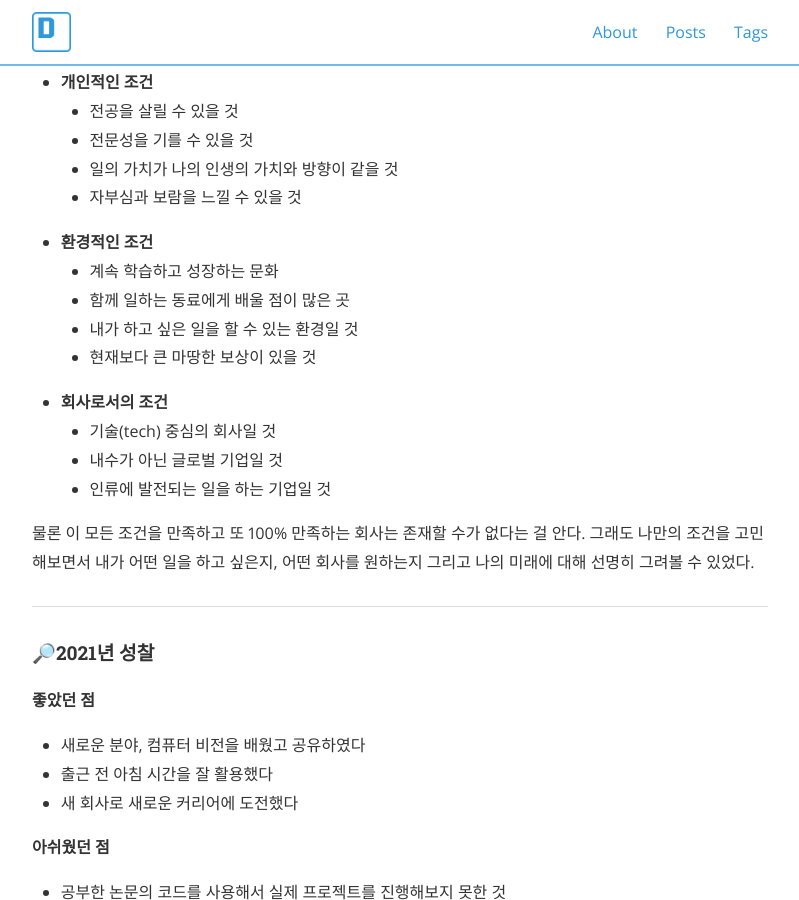
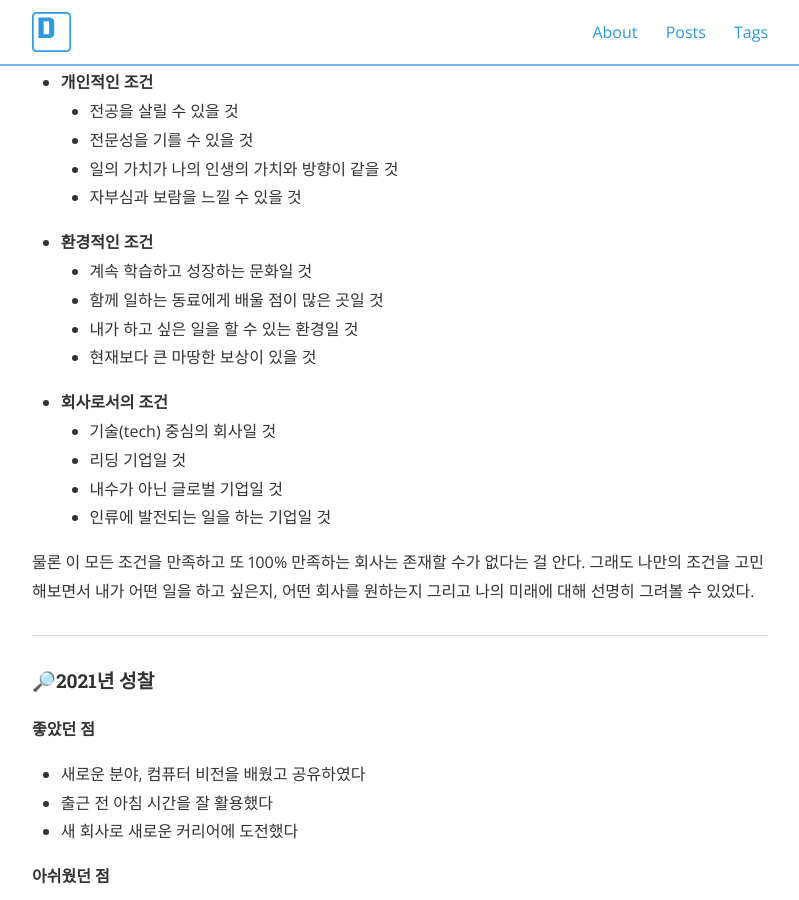
Before and after one commit to danaing/danaing.github.io-old.ver, a Jekyll site: the page built from _posts/2022-01-20-review-2021.md, in a window 1280 px wide and 900 px high, scrolled down 7202 px. Shown: the whole window, without its empty margins (240-1039 px from the left). Built offline with Jekyll 4.4.1, drawn with Linux system fonts in a browser that asks for light colours; nearby versions of some CDN libraries; comment, search, counter and statistics services are not loaded.

Commit message:
Update 2022-01-20-review-2021.md

```diff
--- a/_posts/2022-01-20-review-2021.md
+++ b/_posts/2022-01-20-review-2021.md
@@ -119,12 +119,13 @@ categories: Diary
   - 일의 가치가 나의 인생의 가치와 방향이 같을 것
   - 자부심과 보람을 느낄 수 있을 것
 - **환경적인 조건**
-  - 계속 학습하고 성장하는 문화
-  - 함께 일하는 동료에게 배울 점이 많은 곳
+  - 계속 학습하고 성장하는 문화일 것
+  - 함께 일하는 동료에게 배울 점이 많은 곳일 것
   - 내가 하고 싶은 일을 할 수 있는 환경일 것
   - 현재보다 큰 마땅한 보상이 있을 것
 - **회사로서의 조건**
   - 기술(tech) 중심의 회사일 것
+  - 리딩 기업일 것
   - 내수가 아닌 글로벌 기업일 것
   - 인류에 발전되는 일을 하는 기업일 것
 
```
